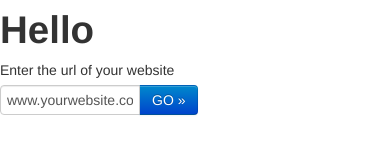
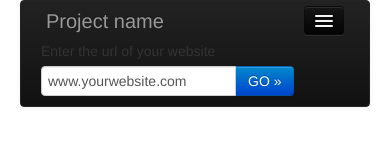
Before and after one commit to MikeKlemarewski/cutco, a website: page static/index.html in a window 390 px wide. Drawn offline with nearby package versions, Linux system fonts and the light colour scheme.

Commit message:
adding bootstrap collapse

```diff
--- a/static/index.html
+++ b/static/index.html
@@ -3,17 +3,34 @@
 <head>
 <title>What kind of animal is your website?</title>
 <meta name="viewport" content="width=device-width, initial-scale=1.0">
-<link href="/bootstrap/css/bootstrap.min.css" rel="stylesheet" media="screen">
+<link href="/bootstrap/css/bootstrap.min.css" rel="stylesheet" media="screen" />
+<link href="/bootstrap/css/bootstrap-responsive.css" rel="stylesheet" type="text/css" />
 </head>
 <body>
+  <div class="navbar navbar-inverse">
+  <div class="navbar-inner">
+  <div class="container">
+    <a class="btn btn-navbar" data-toggle="collapse" data-target=".nav-collapse">
+      <span class="icon-bar"></span>
+      <span class="icon-bar"></span>
+      <span class="icon-bar"></span>
+    </a>
 
-  <div class="landing-wrapper">
-    <h1>Hello</h1>
+    <!-- Be sure to leave the brand out there if you want it shown -->
+    <a class="brand" href="#">Project name</a>
+
+    <!-- Everything you want hidden at 940px or less, place within here -->
+    <div class="nav-collapse collapse">
+      <!-- .nav, .navbar-search, .navbar-form, etc -->
+    </div>
+
     <label class="control-label" >Enter the url of your website</label>
     <div class="input-append">
       <input class="span2" id="site-address" value="www.yourwebsite.com" type="text">
       <button class="btn btn-primary" type="button" id="go-button">GO »</button>
     </div>
+  </div>
+  </div>
   </div>
   <script src="http://code.jquery.com/jquery.js"></script>
   <script src="/bootstrap/js/bootstrap.min.js"></script>
```
